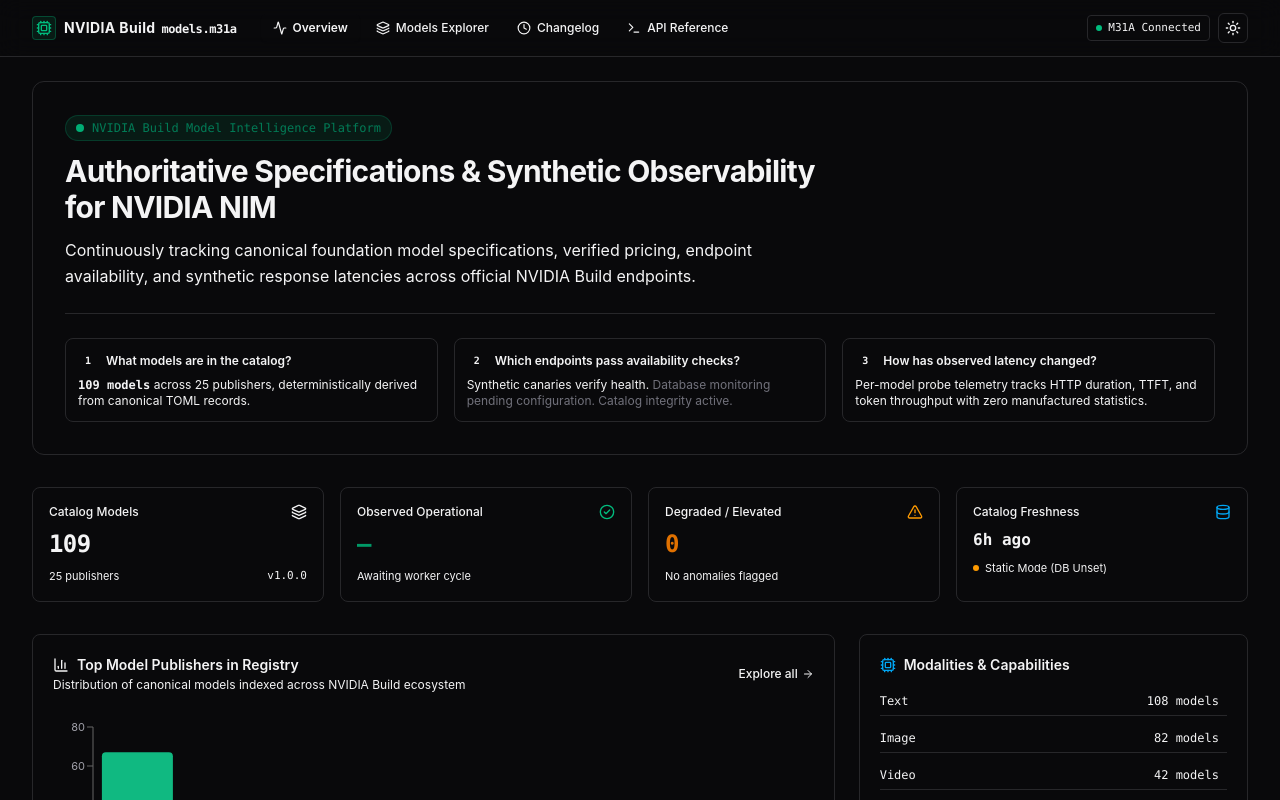
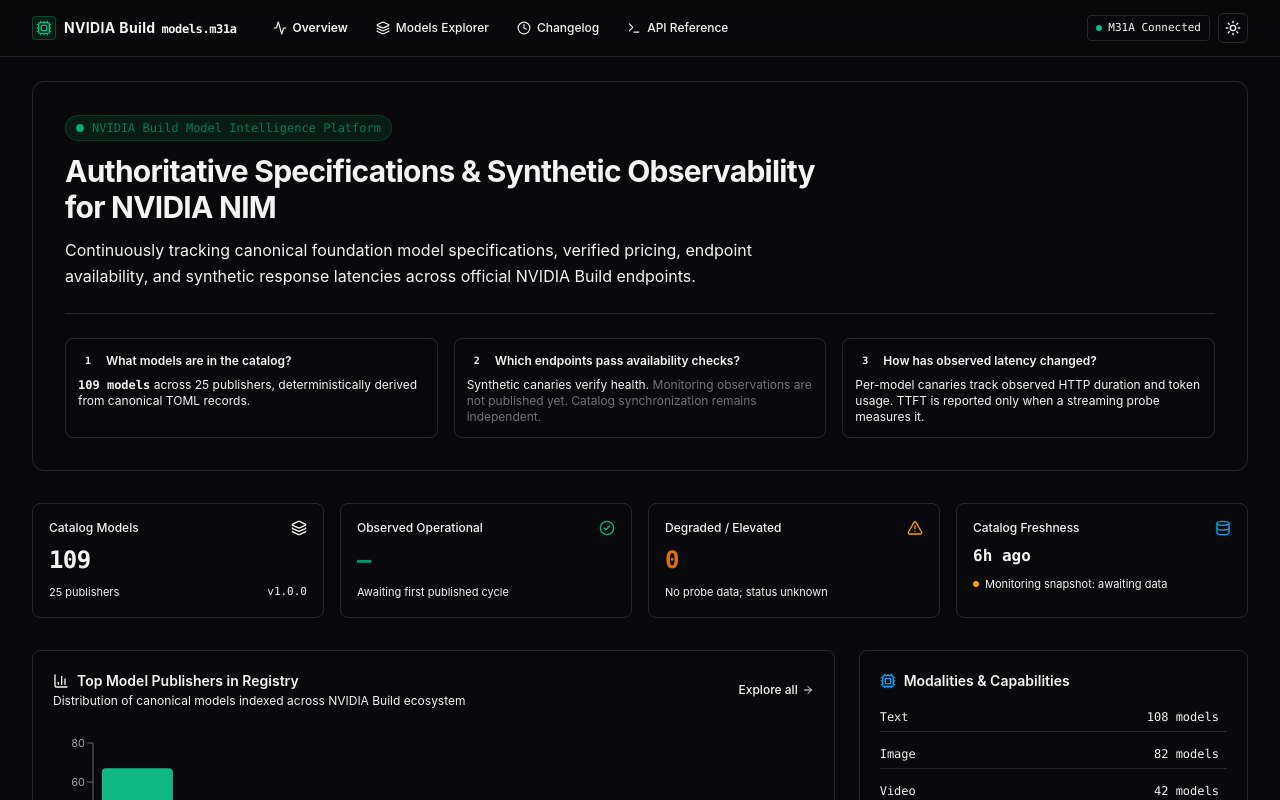
Before and after one commit to eshanized/models.m31a.tonmoyinfrastructure.org, a Next.js app: page / in a window 1280 px wide. Shown: the top 800 px of the page. Built offline with nearby package versions, Linux system fonts and the light colour scheme.

Commit message:
fix(dashboard): show published monitoring freshness instead of database mode

```diff
--- a/src/components/dashboard/homepage-client.tsx
+++ b/src/components/dashboard/homepage-client.tsx
@@ -41,7 +41,9 @@
   publisherCounts: Array<{ name: string; count: number }>;
   modalityCounts: Array<{ name: string; count: number }>;
   recentModels: CanonicalModel[];
-  dbConnected: boolean;
+  monitoringAvailable: boolean;
+  monitoringFresh: boolean;
+  lastProbeAt: string | null;
   recentCyclesCount: number;
 }
 
@@ -54,7 +56,9 @@
   publisherCounts,
   modalityCounts,
   recentModels,
-  dbConnected,
+  monitoringAvailable,
+  monitoringFresh,
+  lastProbeAt,
   recentCyclesCount,
 }: HomepageClientProps) {
   const [selectedPublisher, setSelectedPublisher] = useState<string>('all');
@@ -100,10 +104,10 @@
               <span>Which endpoints pass availability checks?</span>
             </div>
             <p className="text-xs text-muted-foreground">
-              Synthetic canaries verify health. {dbConnected ? (
+              Synthetic canaries verify health. {monitoringAvailable ? (
                 <span><strong className="text-emerald-600 dark:text-emerald-400 font-mono">{operationalCount} operational</strong>, {degradedCount} degraded, {unavailableCount} unavailable.</span>
               ) : (
-                <span className="text-zinc-500 dark:text-zinc-400">Database monitoring pending configuration. Catalog integrity active.</span>
+                <span className="text-zinc-500 dark:text-zinc-400">Monitoring observations are not published yet. Catalog synchronization remains independent.</span>
               )}
             </p>
           </div>
@@ -114,7 +118,7 @@
               <span>How has observed latency changed?</span>
             </div>
             <p className="text-xs text-muted-foreground">
-              Per-model probe telemetry tracks HTTP duration, TTFT, and token throughput with zero manufactured statistics.
+              Per-model canaries track observed HTTP duration and token usage. TTFT is reported only when a streaming probe measures it.
             </p>
           </div>
         </div>
@@ -144,10 +148,10 @@
             <CheckCircle2 className="w-4 h-4 text-emerald-500" />
           </div>
           <div className="text-2xl font-bold font-mono tracking-tight text-emerald-600 dark:text-emerald-400">
-            {dbConnected ? operationalCount : '—'}
+            {monitoringAvailable ? operationalCount : '—'}
           </div>
           <div className="text-[11px] text-muted-foreground">
-            {dbConnected ? 'Eligible probes passing' : 'Awaiting worker cycle'}
+            {monitoringAvailable ? `${recentCyclesCount} published monitoring cycles` : 'Awaiting first published cycle'}
           </div>
         </div>
 
@@ -158,10 +162,10 @@
             <AlertTriangle className="w-4 h-4 text-amber-500" />
           </div>
           <div className="text-2xl font-bold font-mono tracking-tight text-amber-600 dark:text-amber-400">
-            {dbConnected ? degradedCount : '0'}
+            {monitoringAvailable ? degradedCount : '0'}
           </div>
           <div className="text-[11px] text-muted-foreground">
-            {dbConnected ? `${unavailableCount} unavailable` : 'No anomalies flagged'}
+            {monitoringAvailable ? `${unavailableCount} unavailable` : 'No probe data; status unknown'}
           </div>
         </div>
 
@@ -175,8 +179,8 @@
             {formatTimeAgo(lastSyncedAt)}
           </div>
           <div className="text-[11px] text-muted-foreground flex items-center gap-1.5">
-            <span className={`w-1.5 h-1.5 rounded-full ${dbConnected ? 'bg-emerald-500' : 'bg-amber-500'}`} />
-            <span>{dbConnected ? 'PostgreSQL Active' : 'Static Mode (DB Unset)'}</span>
+            <span className={`w-1.5 h-1.5 rounded-full ${monitoringAvailable ? 'bg-emerald-500' : 'bg-amber-500'}`} />
+            <span>{monitoringAvailable ? (monitoringFresh ? 'Monitoring snapshot: fresh' : 'Monitoring snapshot: stale') : 'Monitoring snapshot: awaiting data'}</span>
           </div>
         </div>
       </section>
```
